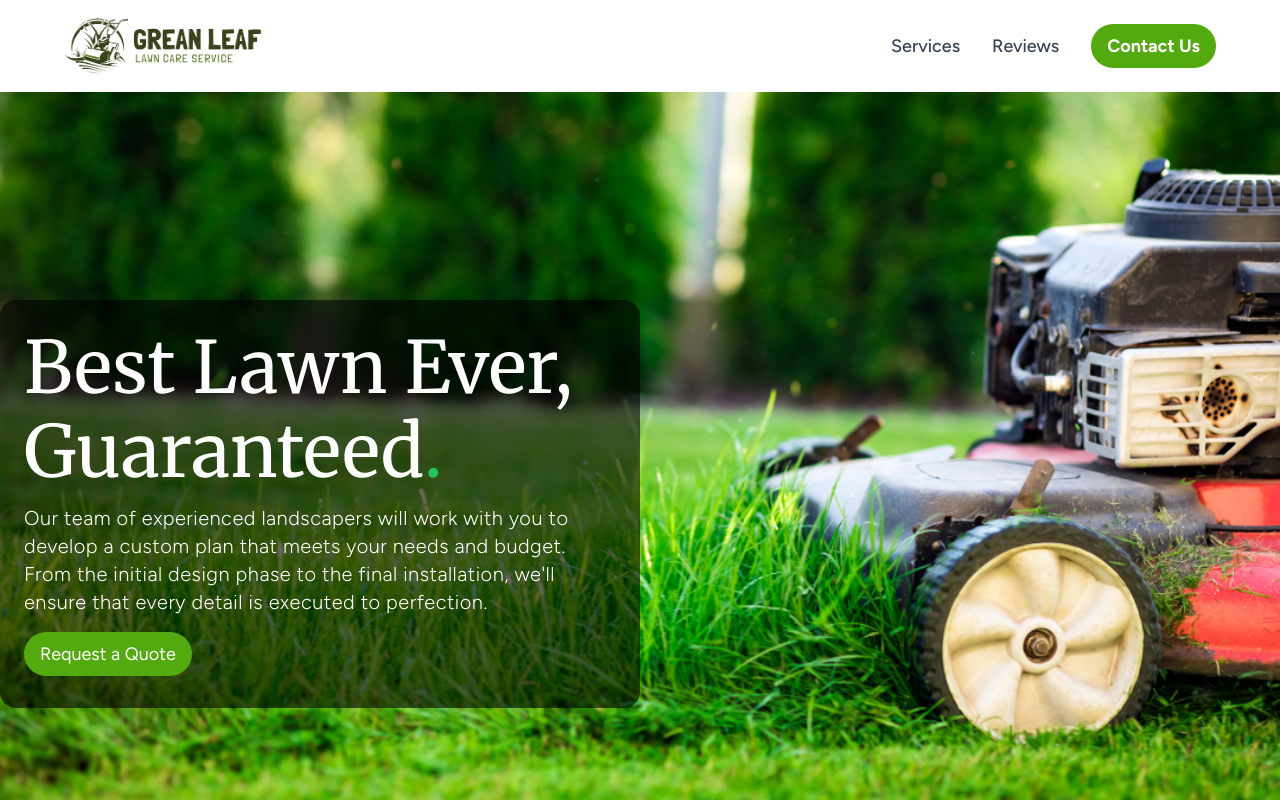
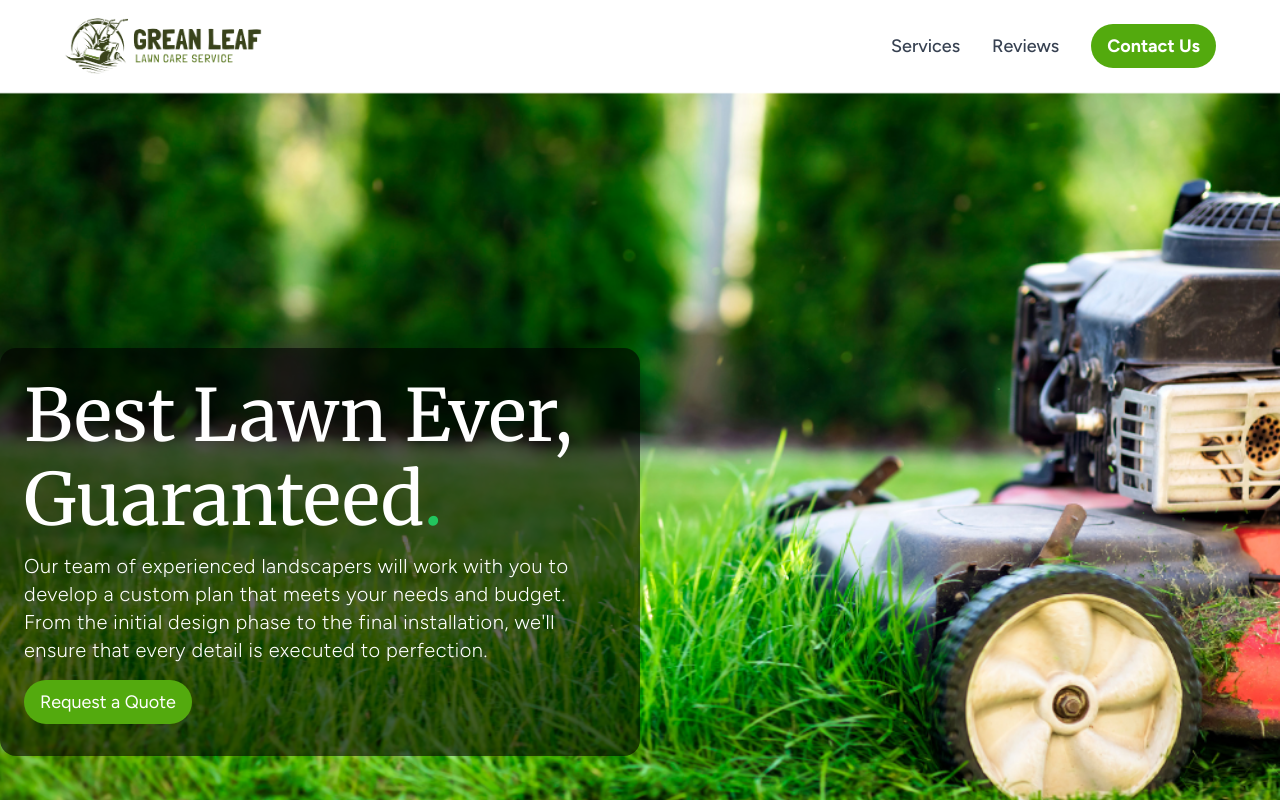
Before and after one commit to PkTheCoda/greenleafmowing, a React (Vite) app: page / in a window 1280 px wide. Shown: the top 800 px of the page. Built offline with nearby package versions, Linux system fonts and the light colour scheme.

Commit message:
added a bit of padding to glmow

```diff
--- a/src/Components/Hero.jsx
+++ b/src/Components/Hero.jsx
@@ -12,7 +12,7 @@ const Hero = () => {
     <>
 
       <div
-        className="py-48 flex justify-center"
+        className="py-60 flex justify-center"
         style={containerStyle}
       >
         <div className="py-4 max-w-[95rem] w-full font-merri text-white mx-4 lg:mx-0">
--- a/src/Components/Navbar.jsx
+++ b/src/Components/Navbar.jsx
@@ -5,7 +5,7 @@ const Navbar = () => {
   return (
     <header className="lg:px-16 px-4 bg-white flex flex-wrap items-center justify-center py-4 font-fig">
         <div className="flex-1 flex justify-between items-center">
-        <img src={greenleaflogo} alt="Greenleaf logo image" className="h-14" />
+            <a href="/"><img src={greenleaflogo} alt="Greenleaf logo image" className="h-14" /></a>
         </div>
 
         <label htmlFor="menu-toggle" className="pointer-cursor md:hidden block">
```
